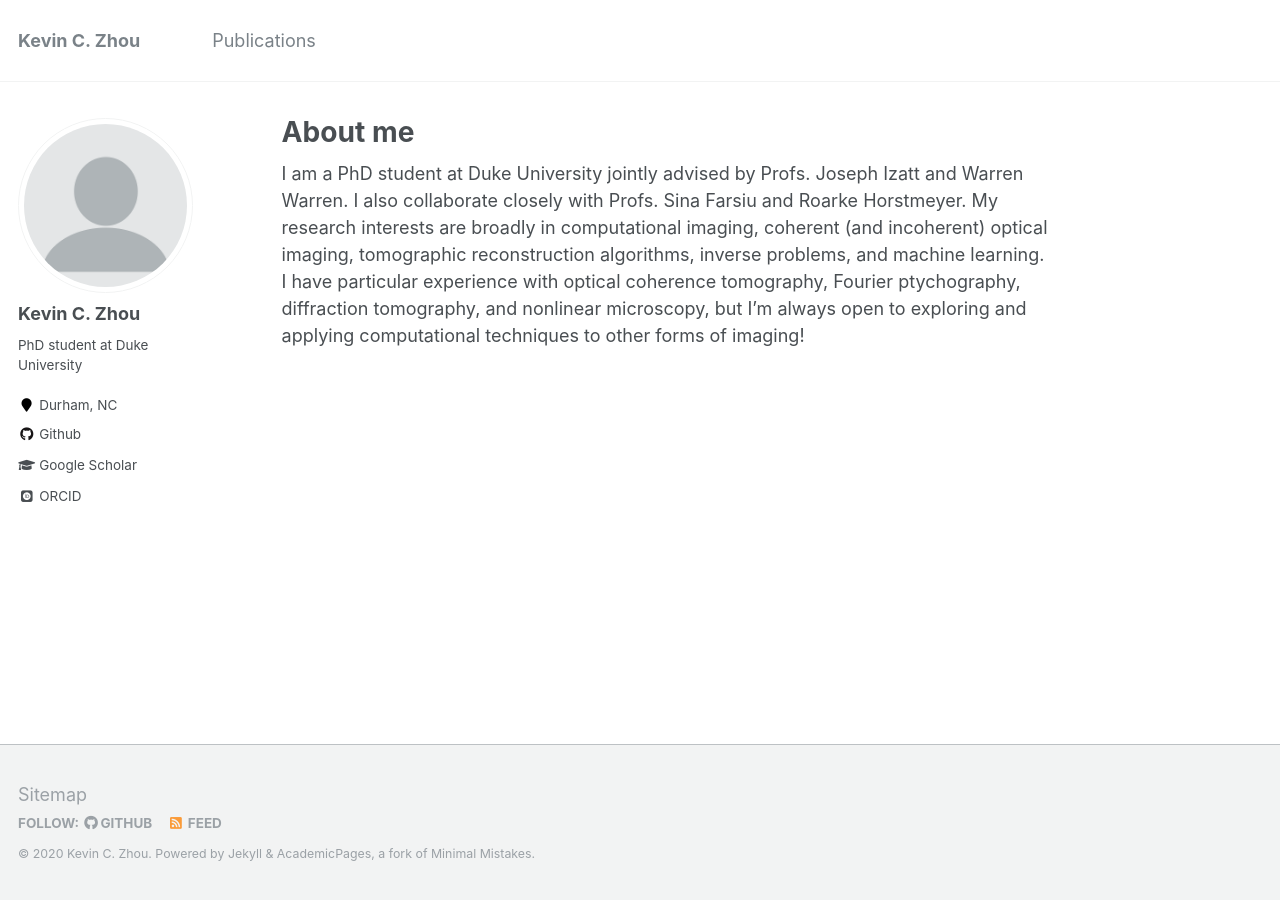
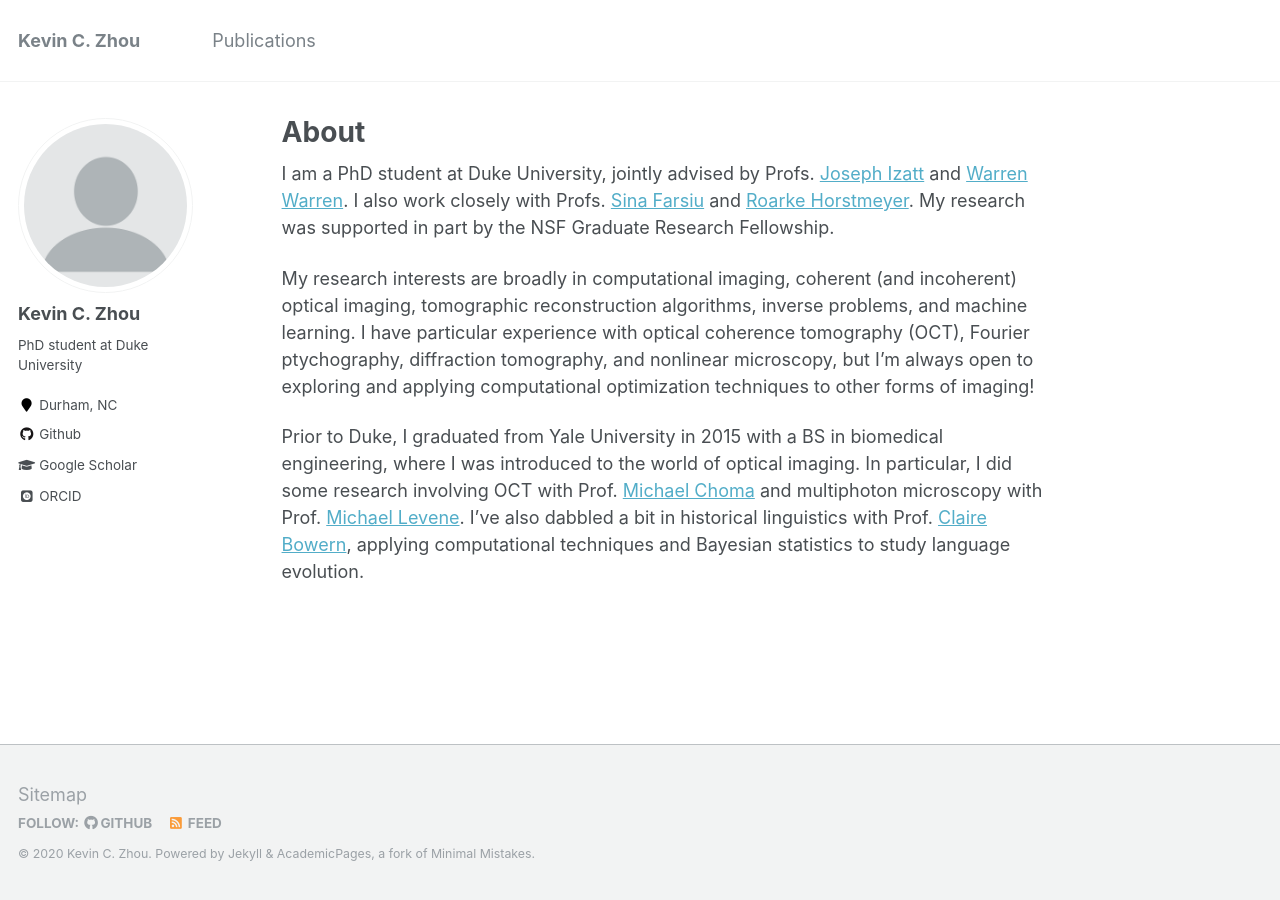
Before and after one commit to kevinczhou/kevinczhou.github.io, a Jekyll site: the page built from _pages/about.md, in a window 1280 px wide. Built offline with Jekyll 4.4.1, drawn with Linux system fonts in a browser that asks for light colours; some web fonts are replaced.

Commit message:
Update about.md

```diff
--- a/_pages/about.md
+++ b/_pages/about.md
@@ -1,10 +1,14 @@
 ---
 permalink: /
-title: "About me"
+title: "About"
 excerpt: "About me"
 author_profile: true
 redirect_from:
   - /about/
   - /about.html
 ---
-I am a PhD student at Duke University jointly advised by Profs. Joseph Izatt and Warren Warren. I also collaborate closely with Profs. Sina Farsiu and Roarke Horstmeyer. My research interests are broadly in computational imaging, coherent (and incoherent) optical imaging, tomographic reconstruction algorithms, inverse problems, and machine learning. I have particular experience with optical coherence tomography, Fourier ptychography, diffraction tomography, and nonlinear microscopy, but I'm always open to exploring and applying computational techniques to other forms of imaging!
+I am a PhD student at Duke University, jointly advised by Profs. [Joseph Izatt](http://biophotonics.pratt.duke.edu/) and [Warren Warren](https://chem.duke.edu/labs/warren/overview). I also work closely with Profs. [Sina Farsiu](http://people.duke.edu/~sf59/) and [Roarke Horstmeyer](https://horstmeyer.pratt.duke.edu/). My research was supported in part by the NSF Graduate Research Fellowship.
+
+My research interests are broadly in computational imaging, coherent (and incoherent) optical imaging, tomographic reconstruction algorithms, inverse problems, and machine learning. I have particular experience with optical coherence tomography (OCT), Fourier ptychography, diffraction tomography, and nonlinear microscopy, but I'm always open to exploring and applying computational optimization techniques to other forms of imaging!
+
+Prior to Duke, I graduated from Yale University in 2015 with a BS in biomedical engineering, where I was introduced to the world of optical imaging. In particular, I did some research involving OCT with Prof. [Michael Choma](https://medicine.yale.edu/profile/michael_choma/) and multiphoton microscopy with Prof. [Michael Levene](https://medicine.yale.edu/research-profile/michael_levene/). I've also dabbled a bit in historical linguistics with Prof. [Claire Bowern](https://ling.yale.edu/people/claire-bowern), applying computational techniques and Bayesian statistics to study language evolution.
```
